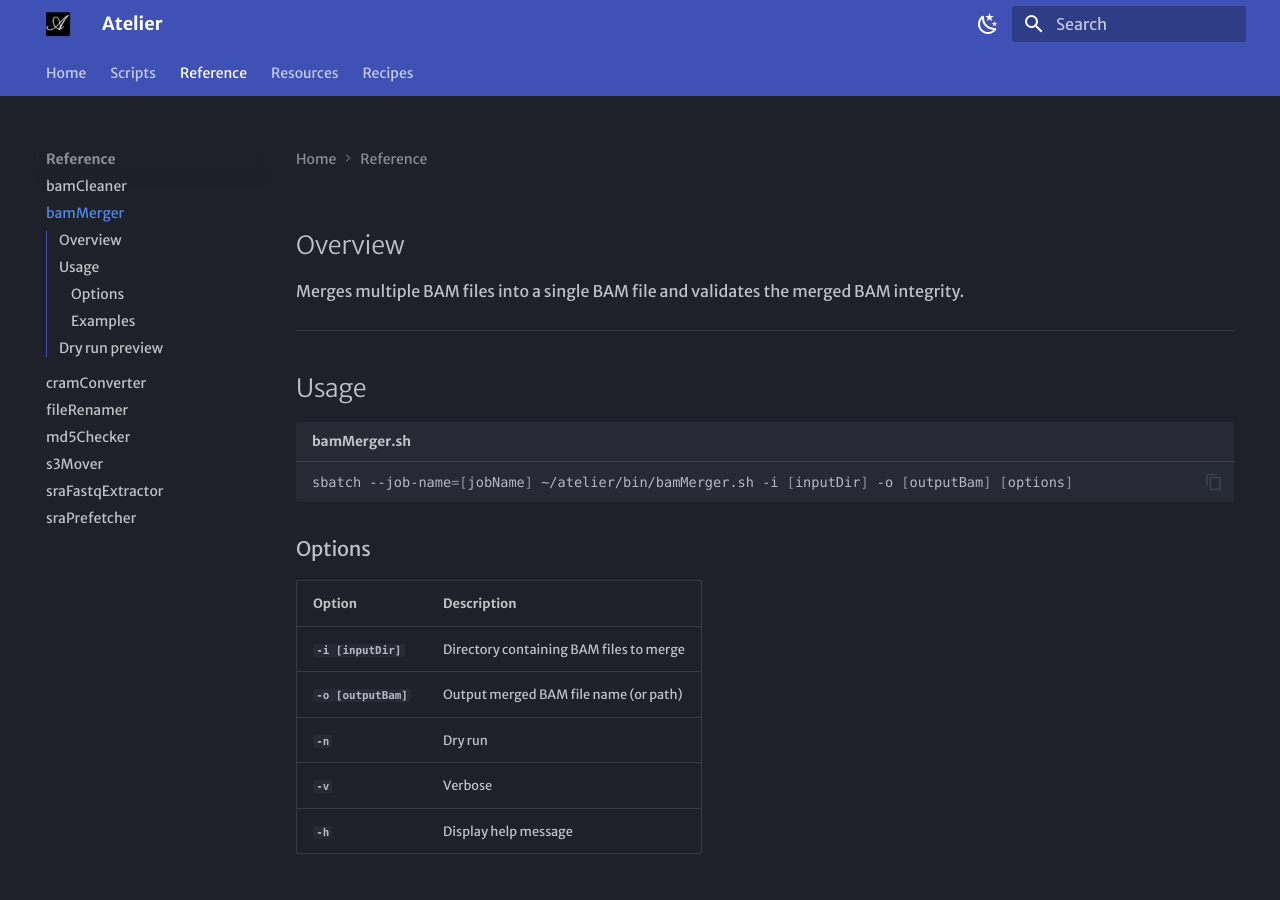
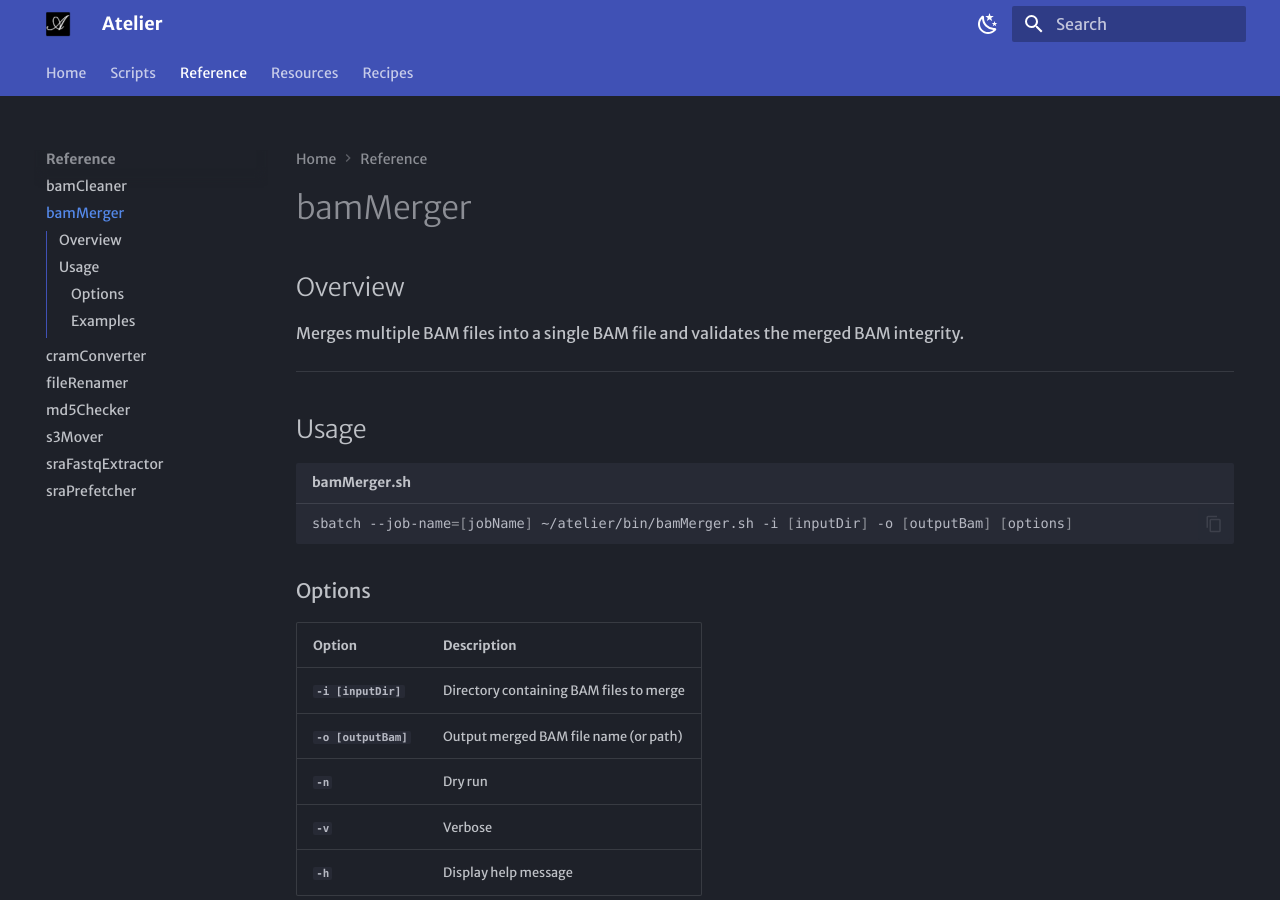
Before and after one commit to pblaney/atelier, an MkDocs documentation site: the page built from docs/man/bammerger.md, in a window 1280 px wide and 900 px high. Built offline with MkDocs 1.6.1 and Material for MkDocs 9.7.7, drawn with Linux system fonts in a browser that asks for light colours; some web fonts are replaced.

Commit message:
updated script permissions and man page

````diff
--- a/docs/man/bammerger.md
+++ b/docs/man/bammerger.md
@@ -2,7 +2,7 @@
 layout: script
 title: Atelier
 description: Merge multiple BAM files into a single BAM file
-script_name: bamCleaner.sh
+script_name: bamMerger.sh
 category: HPC
 tags:
   - bam
@@ -50,7 +50,7 @@
     -o /output/merged.bam
 ```
 
-# Dry run preview
+Dry run preview
 ``` bash
 sbatch --job-name=bam-preview ~/atelier/bin/bamMerger.sh \
     -i /path/to/bams/ \
````
